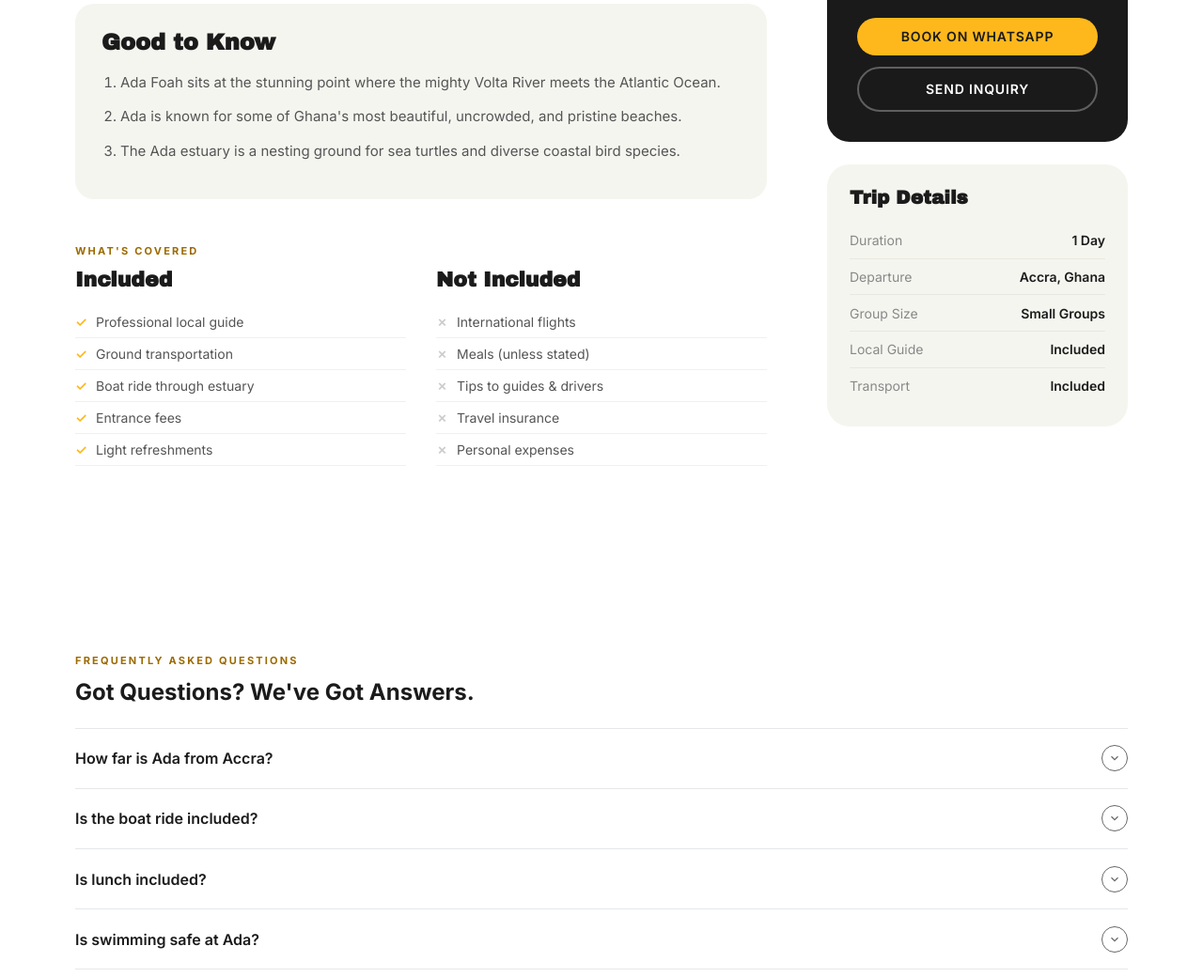
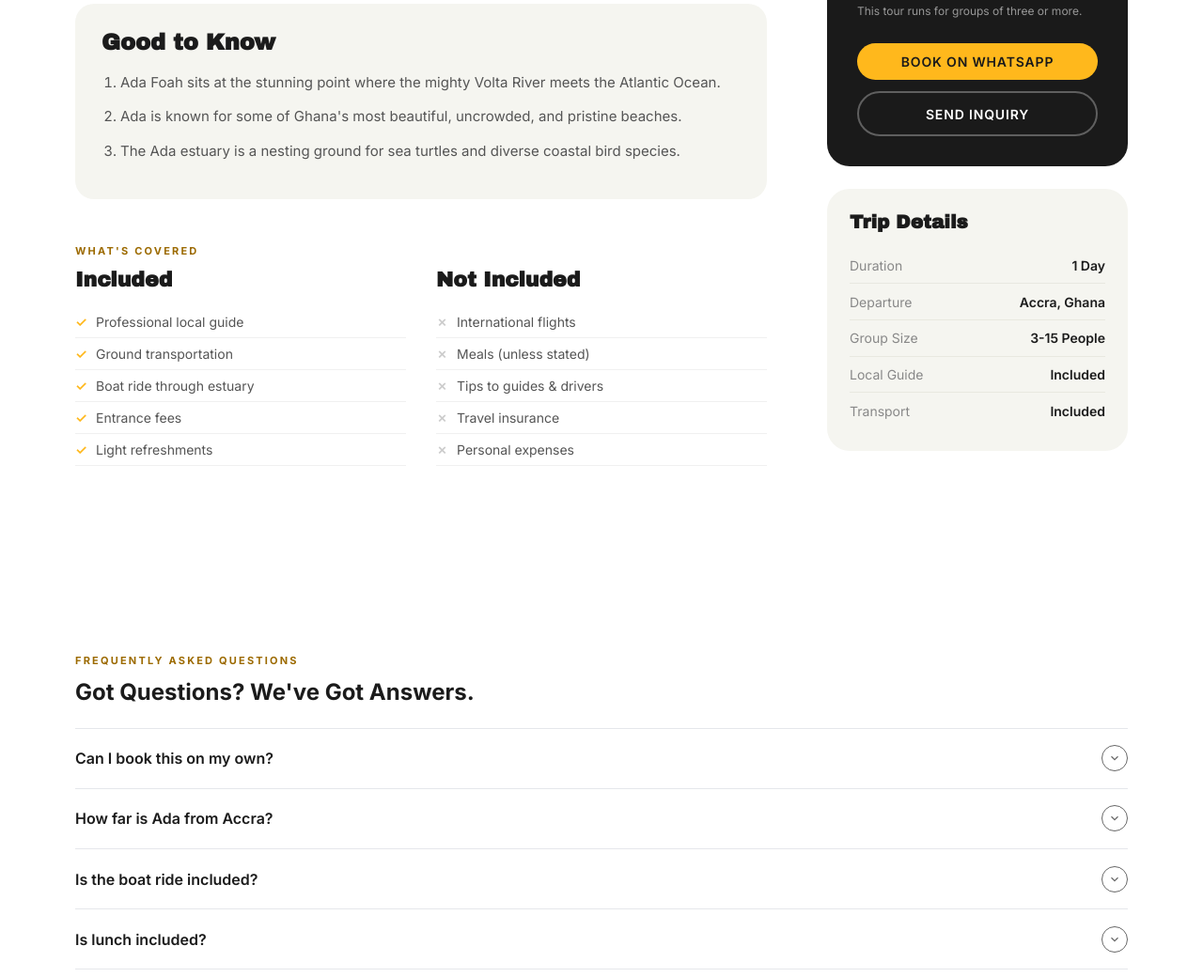
Before and after one commit to yeboahcrib/people-and-places-tours, a website: page ada-tour.html in a window 1280 px wide. Shown: the part 1027-2067 px from the top of the page at 94% size. Drawn offline with Linux system fonts and the light colour scheme.

Commit message:
Ada runs for three or more, and now says so
The founders' tour document ends the Ada entry with 'Availability: Groups
of 3 or more'. The site offered it as 1-15 people, so a solo traveller
could reach the booking button and be turned away afterwards.

The card, the catalogue, the trip details and a new question on the page
all say three now, and the answer offers to join a smaller party to an
existing booking rather than simply refusing.

The other nine day tours keep their 1-x ranges deliberately. They are
accurate - a solo traveller can book any of them, at $20-30 more - and
narrowing them to 3-x would read as 'you cannot book this' to exactly the
travellers who most often book alone.

```diff
--- a/ada-tour.html
+++ b/ada-tour.html
@@ -190,6 +190,7 @@
       <div class="big-price">$150</div>
       <div class="price-sub">per person · 1 Day</div>
       <div class="price-group-note">Prices are for groups of three or more. Solo travellers and pairs pay $20&ndash;30 more per person, depending on the tour.</div>
+      <div class="price-group-note">This tour runs for groups of three or more.</div>
       <div class="booking-btns">
         <a href="https://wa.me/233503673473?text=Hi%21%20I%27d%20like%20to%20book%20the%20Ada%20Day%20Tour." target="_blank" rel="noopener" class="btn-yellow" style="text-align:center;display:block;">Book on WhatsApp</a>
         <a href="contact.html?tour=ada-foah" class="btn-outline-white">Send Inquiry</a>
@@ -199,7 +200,7 @@
       <h4>Trip Details</h4>
       <div class="highlight-row"><span>Duration</span><span>1 Day</span></div>
       <div class="highlight-row"><span>Departure</span><span>Accra, Ghana</span></div>
-      <div class="highlight-row"><span>Group Size</span><span>Small Groups</span></div>
+      <div class="highlight-row"><span>Group Size</span><span>3-15 People</span></div>
       <div class="highlight-row"><span>Local Guide</span><span>Included</span></div>
       <div class="highlight-row"><span>Transport</span><span>Included</span></div>
     </div>
@@ -210,6 +211,10 @@
   <div class="section-label" style="margin-top:2.5rem;">Frequently Asked Questions</div>
     <h2 style="margin-bottom:1.5rem;">Got Questions? We've Got Answers.</h2>
     <div class="faq">
+      <div class="faq-item">
+        <div class="faq-q">Can I book this on my own? <span class="faq-q-icon"><svg viewBox="0 0 24 24" aria-hidden="true"><polyline points="6 9 12 15 18 9"/></svg></span></div>
+        <div class="faq-a">This one runs for groups of three or more, because of the boat. If you are travelling alone or as a pair, tell us your dates and we will try to join you to another booking.</div>
+      </div>
       <div class="faq-item">
         <div class="faq-q">How far is Ada from Accra? <span class="faq-q-icon"><svg viewBox="0 0 24 24" aria-hidden="true"><polyline points="6 9 12 15 18 9"/></svg></span></div>
         <div class="faq-a">About 2–2.5 hours east of Accra. We travel in a comfortable air-conditioned vehicle with good company along the way.</div>
--- a/tours.js
+++ b/tours.js
@@ -117,7 +117,7 @@
       price: '$150',
       priceUnit: 'Per Person',
       duration: 'Full Day',
-      groupSize: '1-15 People',
+      groupSize: '3-15 People',
       location: 'Vume, Ada',
       destination: 'ada-foah',
       categories: ['relaxation', 'nature'],
```
